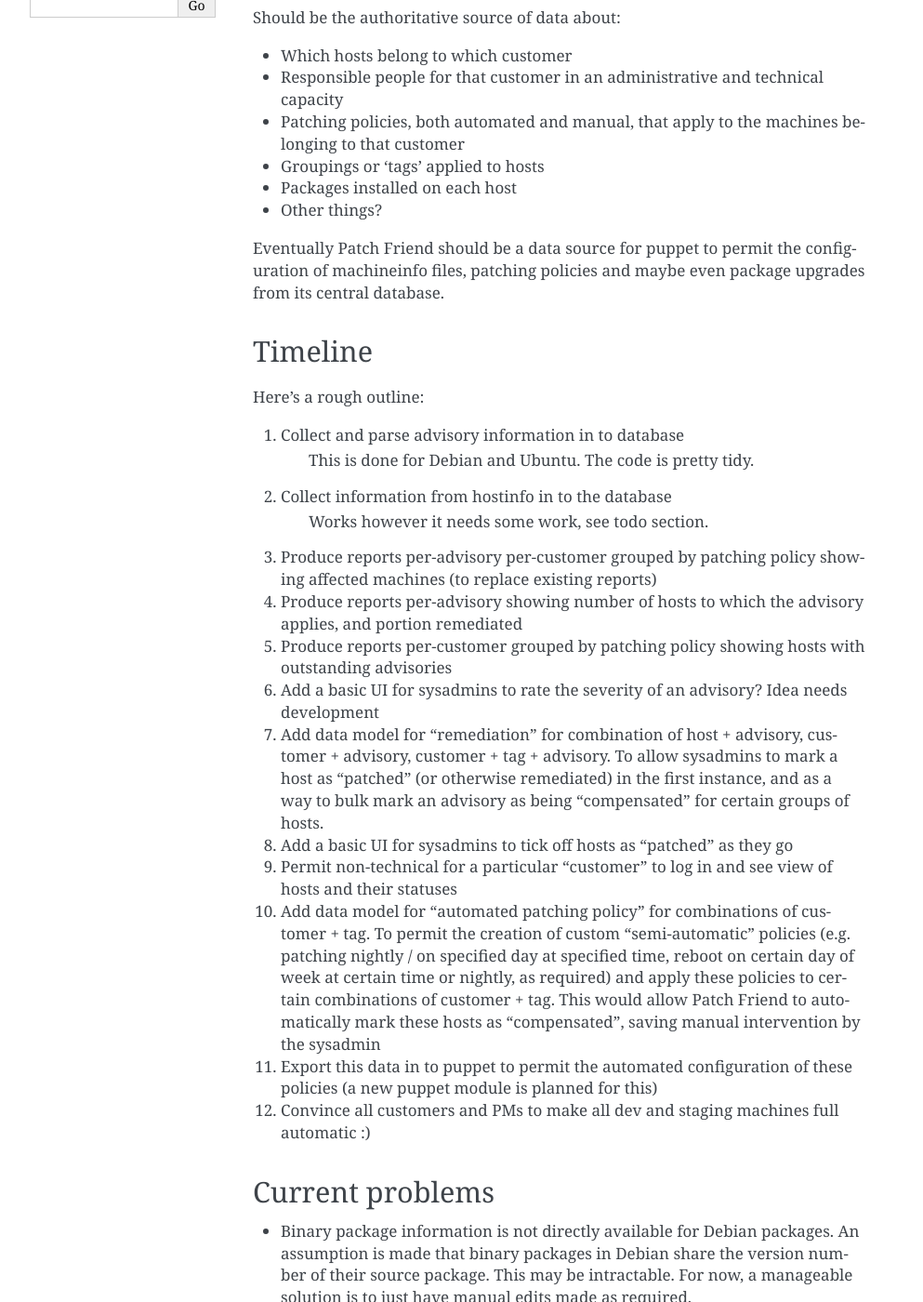
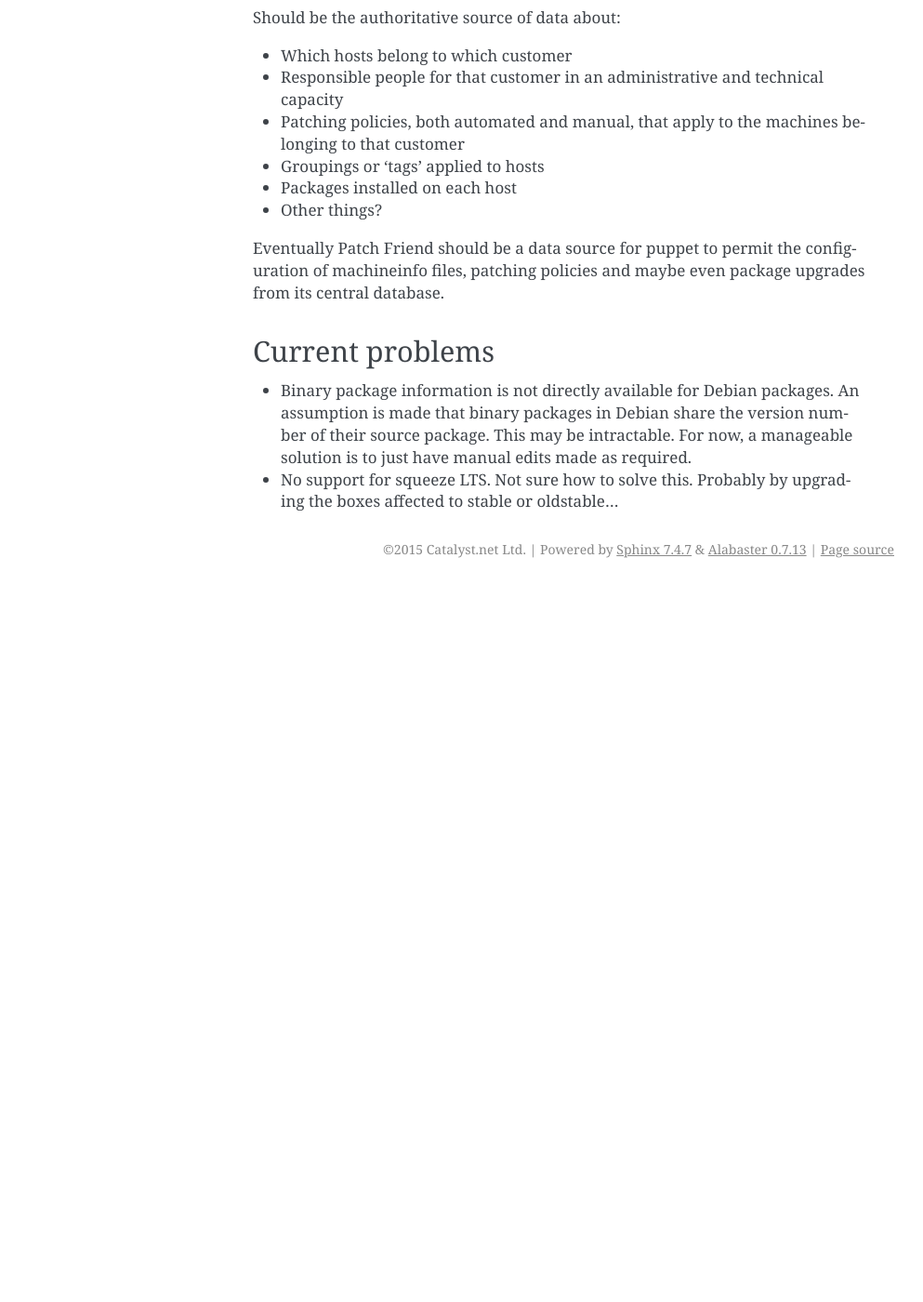
Before and after one commit to catalyst/patch-friend, a Sphinx documentation site: the page built from docs/overview.rst, in a window 1280 px wide and 1400 px high, scrolled down 481 px. Shown: the whole window at 93% size, without its empty margins (148-1141 px from the left). Built offline with Sphinx 7.4.7, drawn with Linux system fonts in a browser that asks for light colours; after the commit the page ends 1111 px from its top, so only the background shows below that; some of the changed text lies outside the part shown.

Commit message:
More docs

```diff
--- a/docs/overview.rst
+++ b/docs/overview.rst
@@ -21,38 +21,8 @@
 
 Eventually Patch Friend should be a data source for puppet to permit the configuration of machineinfo files, patching policies and maybe even package upgrades from its central database.
 
-Timeline
---------
-
-Here's a rough outline:
-
-#. Collect and parse advisory information in to database
-     This is done for Debian and Ubuntu. The code is pretty tidy.
-#. Collect information from hostinfo in to the database
-     Works however it needs some work, see todo section.
-#. Produce reports per-advisory per-customer grouped by patching policy showing affected machines (to replace existing reports)
-#. Produce reports per-advisory showing number of hosts to which the advisory applies, and portion remediated
-#. Produce reports per-customer grouped by patching policy showing hosts with outstanding advisories
-#. Add a basic UI for sysadmins to rate the severity of an advisory? Idea needs development
-#. Add data model for "remediation" for combination of host + advisory, customer + advisory, customer + tag + advisory. To allow sysadmins to mark a host as "patched" (or otherwise remediated) in the first instance, and as a way to bulk mark an advisory as being "compensated" for certain groups of hosts.
-#. Add a basic UI for sysadmins to tick off hosts as "patched" as they go
-#. Permit non-technical for a particular "customer" to log in and see view of hosts and their statuses
-#. Add data model for "automated patching policy" for combinations of customer + tag. To permit the creation of custom "semi-automatic" policies (e.g. patching nightly / on specified day at specified time, reboot on certain day of week at certain time or nightly, as required) and apply these policies to certain combinations of customer + tag. This would allow Patch Friend to automatically mark these hosts as "compensated", saving manual intervention by the sysadmin
-#. Export this data in to puppet to permit the automated configuration of these policies (a new puppet module is planned for this)
-#. Convince all customers and PMs to make all dev and staging machines full automatic :)
-
 Current problems
 ----------------
 
 - Binary package information is not directly available for Debian packages. An assumption is made that binary packages in Debian share the version number of their source package. This may be intractable. For now, a manageable solution is to just have manual edits made as required.
 - No support for squeeze LTS. Not sure how to solve this. Probably by upgrading the boxes affected to stable or oldstable...
-
-Jobs to do
-----------
-
-- Fix the hostinfo discovery process so that new package statuses are only generated during a run if the status of the package has changed. Storage will be a problem otherwise, and this will address the current performance problems. Check for assumptions about the presence of a PackageStatus in a given PackageDiscoveryRun.
-- Tidy and document the hostinfo code, it is crufty
-- Tidy up the customer and tag data for imported hosts
-- Add a "hostinfo_name" to Customer to permit matching of hostinfo CLIENT data to renamed Customers in our database
-- Basic report output
-- More documentation on workflows (Michael to provide)
```
Also changed, not shown: docs/plans.rst (added, +37 -0 lines), docs/timeline.rst (added, +29 -0 lines).
